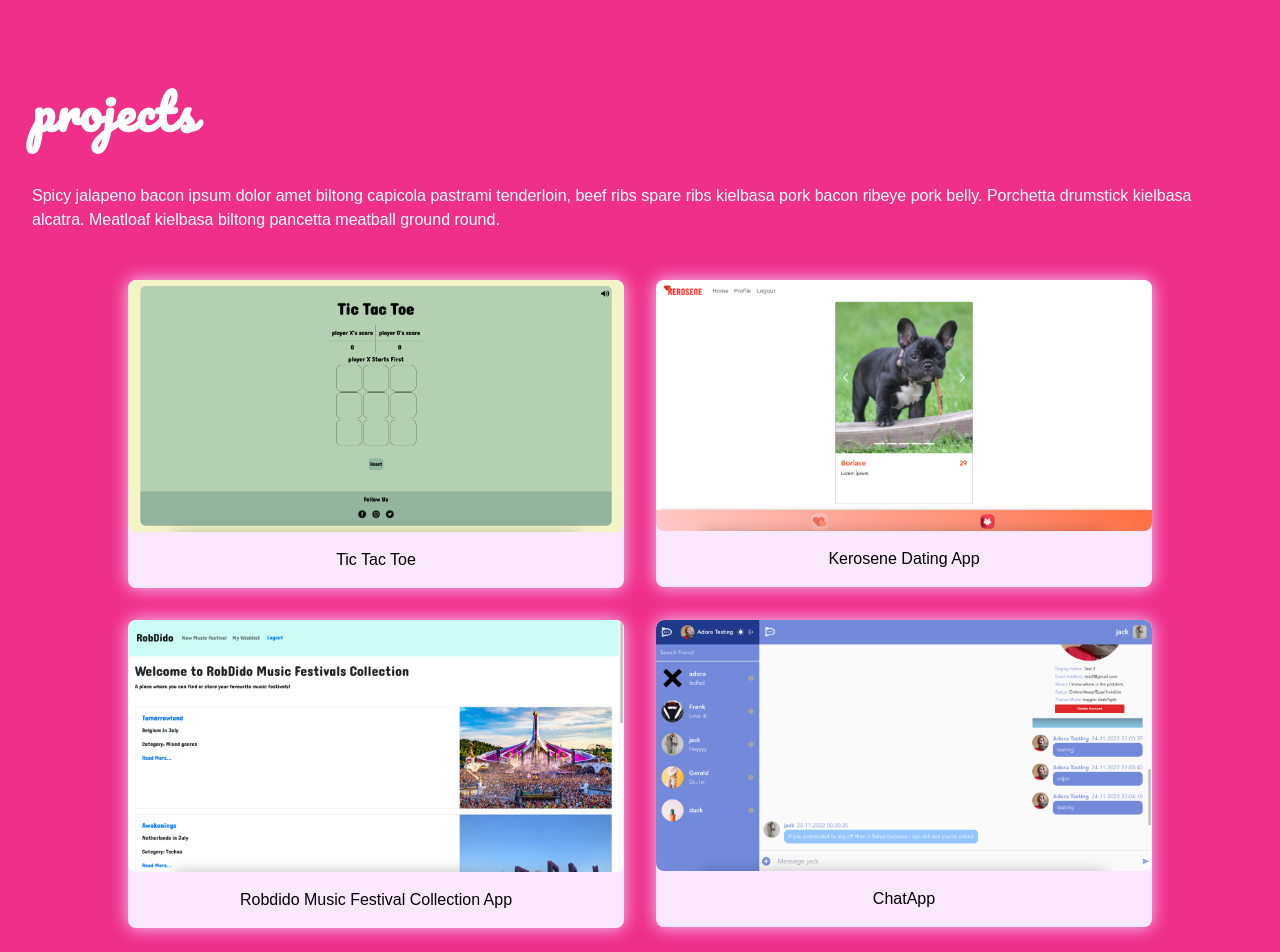
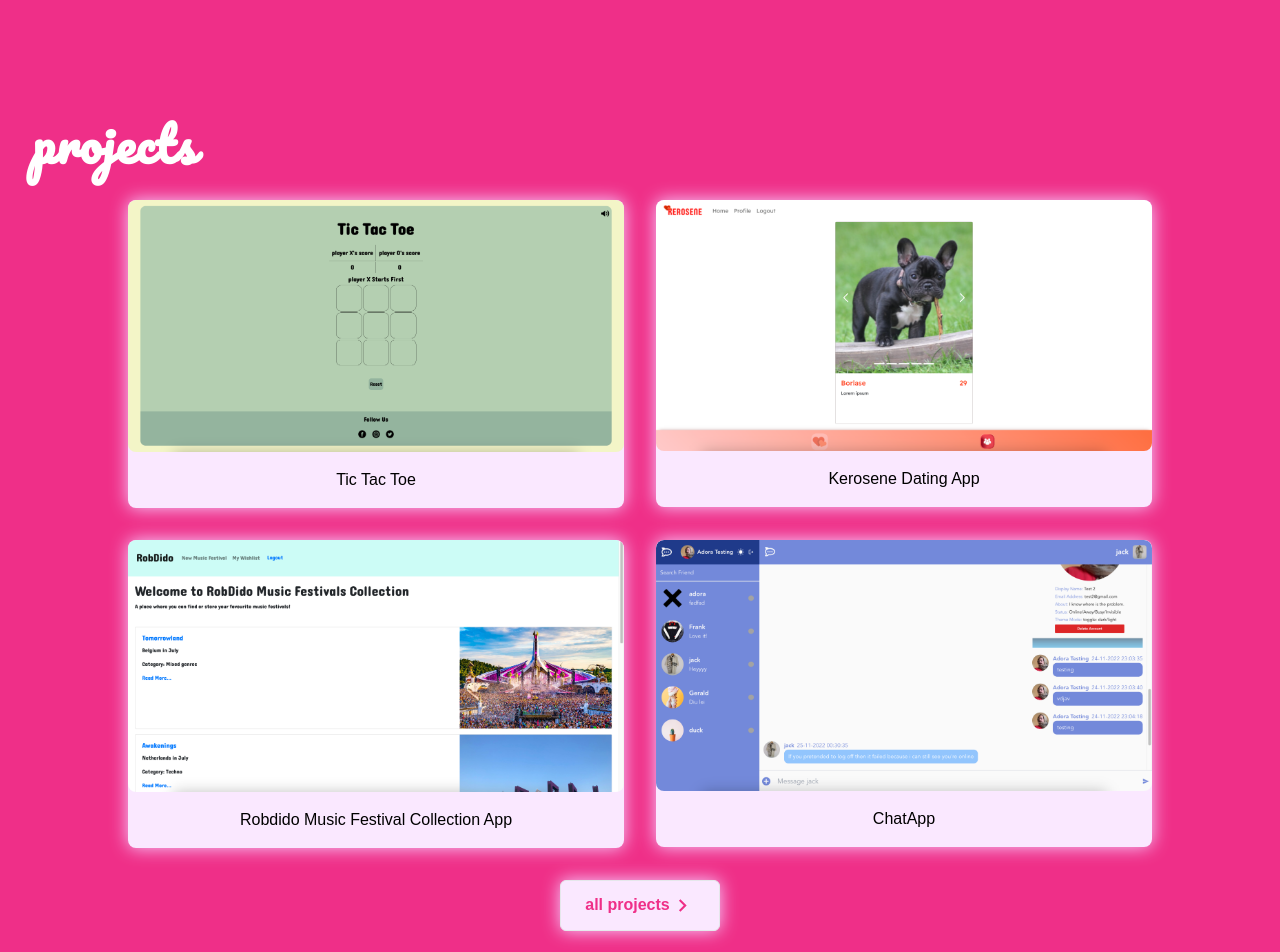
Before and after one commit to AdoraWyne/Adora_ChinYing, a Next.js app: page / in a window 1280 px wide. Shown: the part 2540-3492 px from the top of the page. Built offline with nearby package versions, Linux system fonts and the light colour scheme.

Commit message:
Updated Project component style

```diff
--- a/components/Projects.jsx
+++ b/components/Projects.jsx
@@ -41,17 +41,14 @@ const Projects = () => {
     return (
         <div id="projects" className="w-full">
             <div className="max-w-screen-xl mx-auto px-8 py-16 text-center md:text-left">
-                <h2 className="text-white font-logo text-3xl md:text-5xl tracking-wide font-bold">
+                <h2 className="text-white font-logo text-3xl md:text-5xl tracking-wide font-bold my-8">
                     projects
                 </h2>
-                <p className="text-white py-4 my-8">
-                    Spicy jalapeno bacon ipsum dolor amet biltong capicola pastrami tenderloin, beef ribs spare ribs kielbasa pork bacon ribeye pork belly. Porchetta drumstick kielbasa alcatra. Meatloaf kielbasa biltong pancetta meatball ground round.
-                </p>
 
                 {/* All the projects display */}
                 <div className="max-w-5xl mx-auto grid md:grid-cols-2 gap-8">
                     {projects.map(({id, title, imageSrc, url}) => (
-                        <Link key={id} href={`/portfolio/${url}`} target="_blank    ">
+                        <Link key={id} href={`/projects/${url}`} target="_blank">
                             <div className="cursor-pointer group shadow-lightRounded bg-fuchsia-100 overflow-hidden rounded-lg duration-200 hover:scale-110">
                                 <Image
                                     src={imageSrc}
@@ -66,7 +63,7 @@ const Projects = () => {
                 {/* Button for all projects - not necessary */}
                 <div className="flex items-center justify-center">
                     <Link href='/projects'>
-                        <div className="group flex items-center justify-center my-8 text-white px-6 py-3 font-bold border rounded-md hover:border-themedPink hover:scale-110">
+                        <div className="group flex items-center justify-center my-8 text-themedPink px-6 py-3 font-bold border rounded-md bg-fuchsia-100 shadow-lightRounded hover:border-themedPink hover:scale-110">
                             all projects
                             <span className="-rotate-90 duration-100 ease-in group-hover:translate-x-5"><MdExpandMore size={25} /></span>
                         </div>
```
